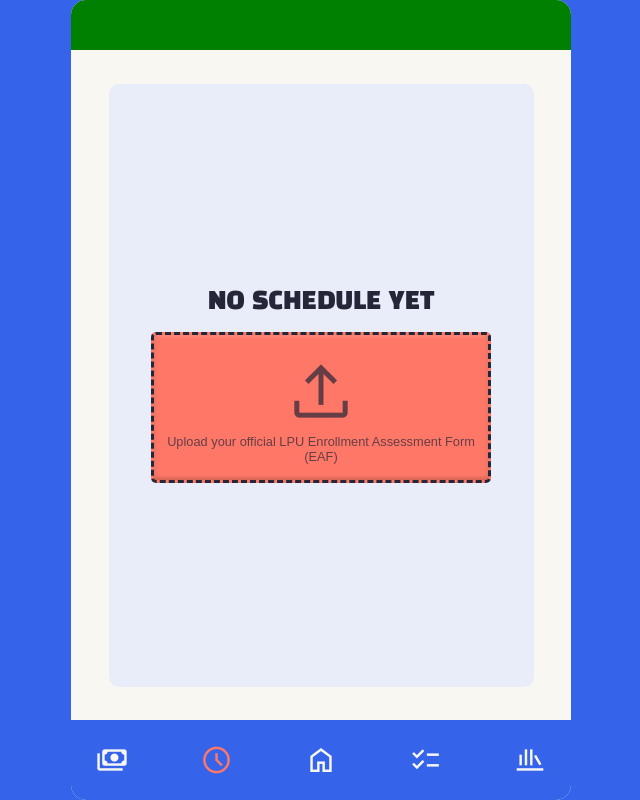
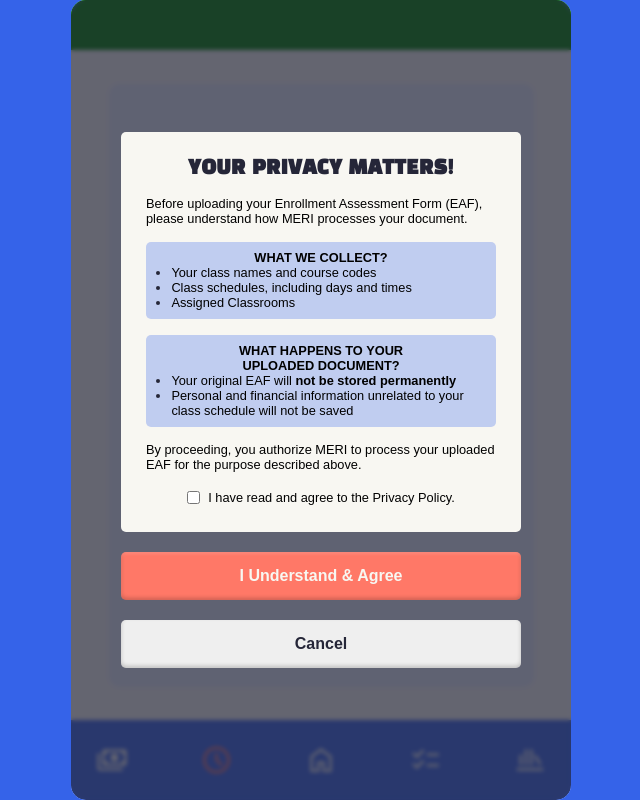
Before and after one commit to RSJR-19/MERI-StudentApp, a Flask app: template app/templates/schedule/schedule.html in a window 1280 px wide. Shown: the whole page, without its empty margins (319-959 px from the left). Run offline with Flask 3, Linux system fonts and the light colour scheme; the template is opened without the code that fills it, so the values that code supplies are empty.

Commit message:
privacy-display screen

```diff
--- a/app/static/css/schedule/schedule.css
+++ b/app/static/css/schedule/schedule.css
@@ -32,6 +32,7 @@
     align-items: center;
     flex-direction: column;
     gap: 5%;
+    position: relative;
 }
 
 #noScheduleScreen{
@@ -98,8 +99,100 @@
 }
 
 #blurOverlay{
+    height: 100%;
+    width: 100%;
+    position: absolute;
+    background-color: #252638b2;
+    inset: 0;
+    backdrop-filter: blur(2px);
+    -webkit-backdrop-filter: blur(2px);
+    display: flex;
+    justify-content: center;
+    align-items: center;
+    flex-direction: column;
+    gap: 2.5%;
+}
+
+#privacyContainer{
+    height: 50%;
+    width: 80%;
+    background-color: var(--background);
+    border-radius: 5px;
+    padding: 5%;
+    display: flex;
+    justify-content: space-between;
+    align-items: center;
+    flex-direction: column;
 
 }
+
+.highlights{
+    display: flex;
+    flex-direction: column;
+    background-color: #3562e949;
+    width: 100%;
+    padding: 2.5%;
+    border-radius: 5px;
+    gap: 1%;
+
+
+}
+
+#privacyContainer div p{
+    text-align: center;
+    font-weight: 600;
+}
+
+#privacyContainer p{
+    font-size: 0.8rem;
+}
+
+#privacyContainer ul{
+    padding-left: 5%;
+}
+
+#privacyContainer li{
+    font-size: 0.8rem;
+
+}
+
+#privacyContainer li::marker{
+    color: var(--dark);
+}
+
+#title-privacy{
+    font-family: 'Black Han Sans', sans-serif;
+    color: var(--dark);
+    font-size: 1.2rem;
+   letter-spacing: 0.5px;
+}
+
+.understand-text{
+    color: var(--secondary);
+    text-align: justify;
+}
+
+.check-box{
+    width: 100%;
+    display: flex;
+    flex-direction: row;
+    align-items: center;
+    justify-content: center;
+    gap: 8px;
+}
+
+.check-box input{
+    flex-shrink: 0;
+    margin: 0;
+}
+
+.check-box label{
+    font-size: 0.8rem;
+    line-height: 1.5;
+    cursor: pointer;
+}
+
+
 
 #navBar{
     height: 10%;
@@ -110,7 +203,6 @@
     align-items: center;
     padding: 5%;
     color: var(--background);
-
 }
 
 #navBar span{
@@ -120,3 +212,22 @@
 #scheduleBtn{
     color: var(--secondary);
 }
+
+.privacy-button{
+    width: 80%;
+    padding: 15px;
+    border-radius: 5px;
+    border: none;
+    font-weight: 600;
+    box-shadow: var(--insetBoxShadow);
+}
+
+#confirmBtn{
+    background-color: var(--secondary);
+    color: var(--background);
+}
+
+#cancelBtn{
+    color: var(--dark);
+
+}
--- a/app/templates/schedule/schedule.html
+++ b/app/templates/schedule/schedule.html
@@ -31,9 +31,44 @@
             <span class="material-symbols-outlined function-icon" id="toDoBtn">checklist</span>
             <span class="material-symbols-outlined function-icon" id="reviewBtn">newsstand</span>
         </div>
+        <div id="blurOverlay">
+        <div id="privacyContainer">
+            <h1 id="title-privacy">YOUR PRIVACY MATTERS!</h1>
+            <p>Before uploading your Enrollment Assessment Form (EAF), please understand how MERI processes your document.</p>
 
+            <div class="highlights">
+                <p><strong>WHAT WE COLLECT?</strong></p>
+            <ul>
+                <li>Your class names and course codes</li>
+                <li>Class schedules, including days and times</li>
+                <li>Assigned Classrooms</li>
+            </ul>
+            </div>
+
+            <div class="highlights">
+                <p><strong>WHAT HAPPENS TO YOUR<br>UPLOADED DOCUMENT?</strong></p>
+            <ul>
+                <li>Your original EAF will <strong>not be stored permanently</strong></li>
+                <li>Personal and financial information unrelated to your class schedule will not be saved</li>
+            </ul>
+            </div>
+
+            <p>By proceeding, you authorize MERI to process your uploaded EAF for the purpose described above. </p>
+            <div class="check-box">
+                <input type="checkbox" id="privacyAgreement">
+            <label for="privacyAgreement">
+                I have read and agree to the Privacy Policy.
+            </label>
+            </div>
+
+        </div>
+        <button id="confirmBtn" class="privacy-button">
+            I Understand & Agree
+        </button>
+        <button id="cancelBtn" class="privacy-button">Cancel</button>
     </div>
-    <div id="blurOverlay"></div>
+    </div>
+
     <script src="/app/static/js/schedule.js"></script>
 </body>
 </html>
```
